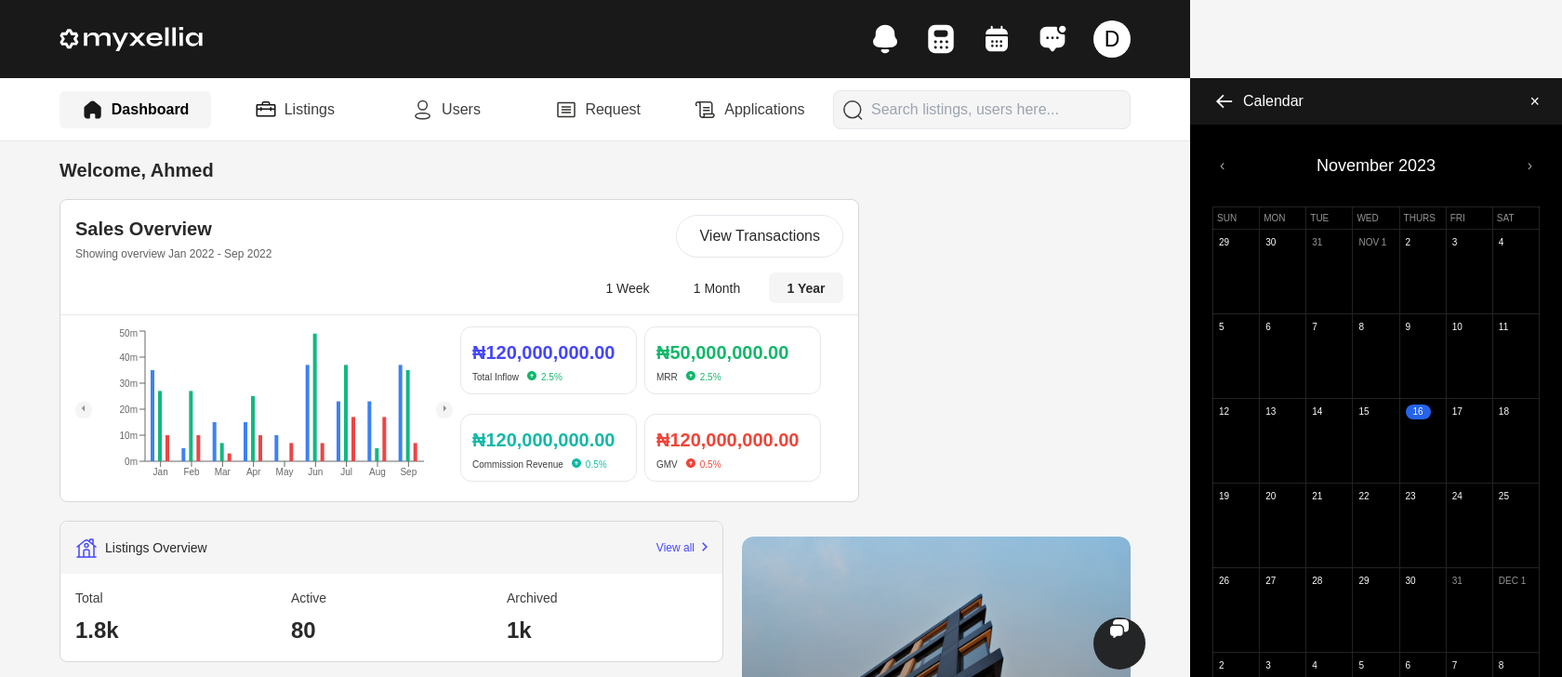
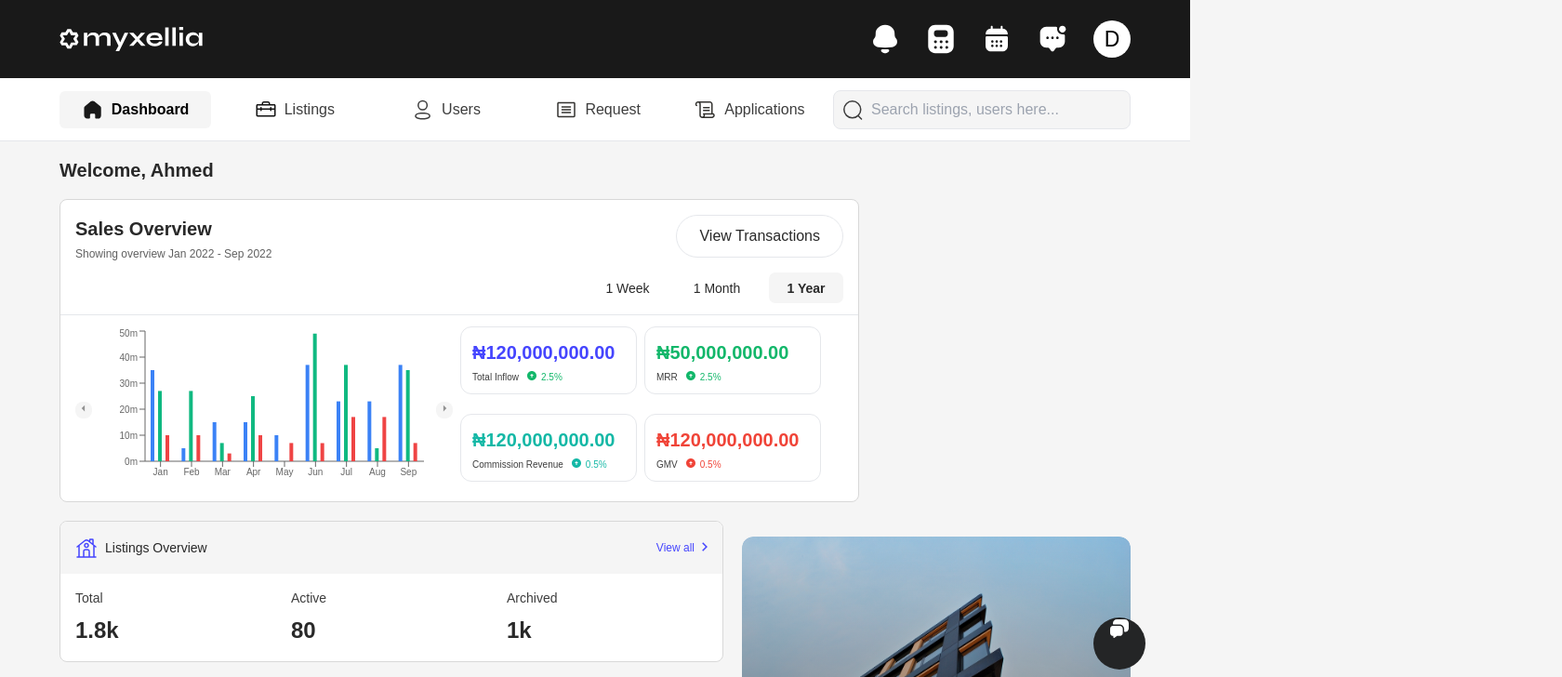
Before and after one commit to Olu-Oni/Myxellia, a React (Vite) app: page / in a window 1280 px wide. Shown: the top 728 px of the page at 93% size, 1680 px wide, since content can reach past the window. Built offline with nearby package versions, Linux system fonts and the light colour scheme; a web font is replaced by a local one.

Commit message:
fixed calculator overflow

```diff
--- a/src/components/Calender.tsx
+++ b/src/components/Calender.tsx
@@ -49,7 +49,7 @@ const SlideCalender: React.FC<SliderProps> = ({ open, setOpen }) => {
     <>
       <aside
         className={`absolute top-[84px] right-0 w-[400px] bg-[#171717]  text-white transform transition-transform duration-300 ease-out z-40 ${
-          open ? "translate-x-0" : "translate-x-full"
+          open ? "block" : "hidden "
         }`}
       >
         <div className="h-[50px] flex justify-between items-center px-6">
```
